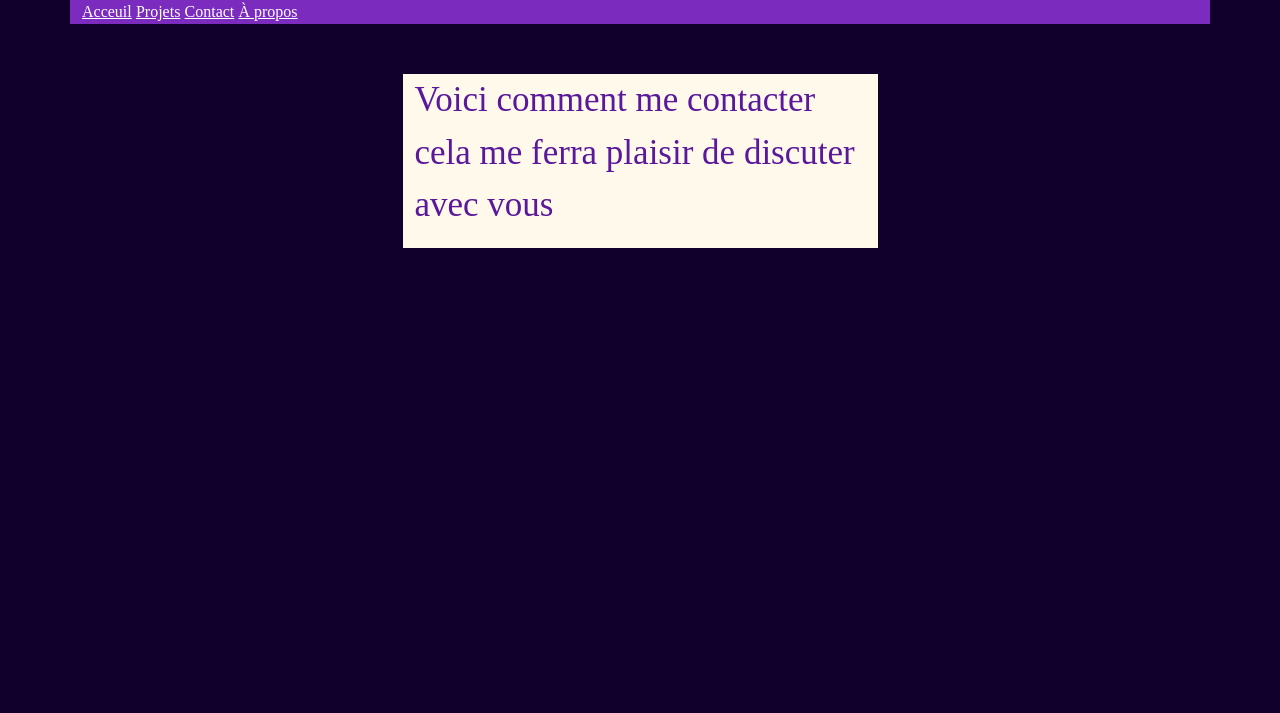
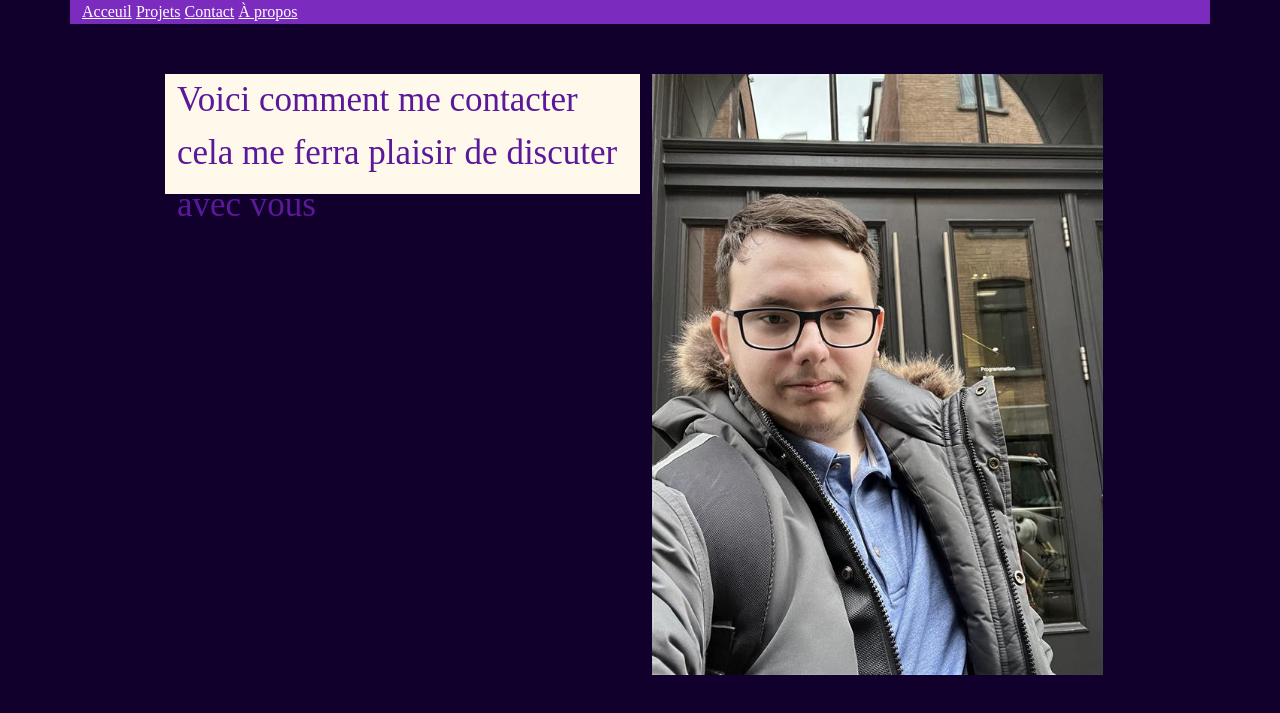
Before and after one commit to YannickChamberland/portfolio-yannick-chamberland, a plain HTML site: page contact.html in a window 1280 px wide. Shown: the part 57-770 px from the top of the page. Drawn offline with nearby package versions, Linux system fonts and the light colour scheme; a web font is replaced by a local one.

Commit message:
ajout de la première partie de contact

```diff
--- a/contact.html
+++ b/contact.html
@@ -29,7 +29,7 @@
                 <p class="textC">Voici comment me contacter cela me ferra plaisir de discuter avec vous </p>
 
             </div>
-            <img src=>
+            <img src="img/moi2.jpg" class="col-lg-5" id="moi2">
         </div>
     </div>
 </body>
--- a/style.css
+++ b/style.css
@@ -89,7 +89,11 @@ p{
 #divC{
     background-color: #FFF9EB;
     margin-top: 50px;
+    height: 120px;
 }
 .textC{
     font-size: 35px;
 }
+#moi2{
+    margin-top: 50px;
+}
```
Also changed, not shown: img/moi2.jpg (added).
